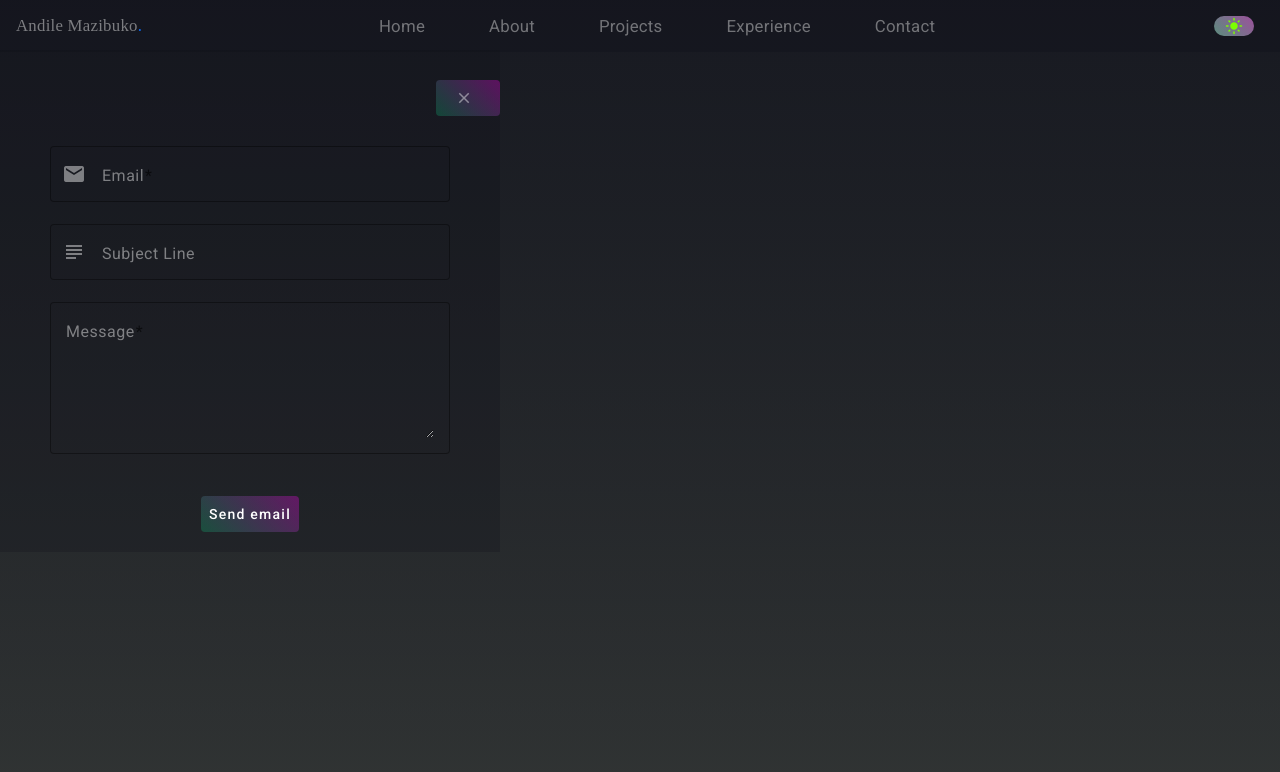
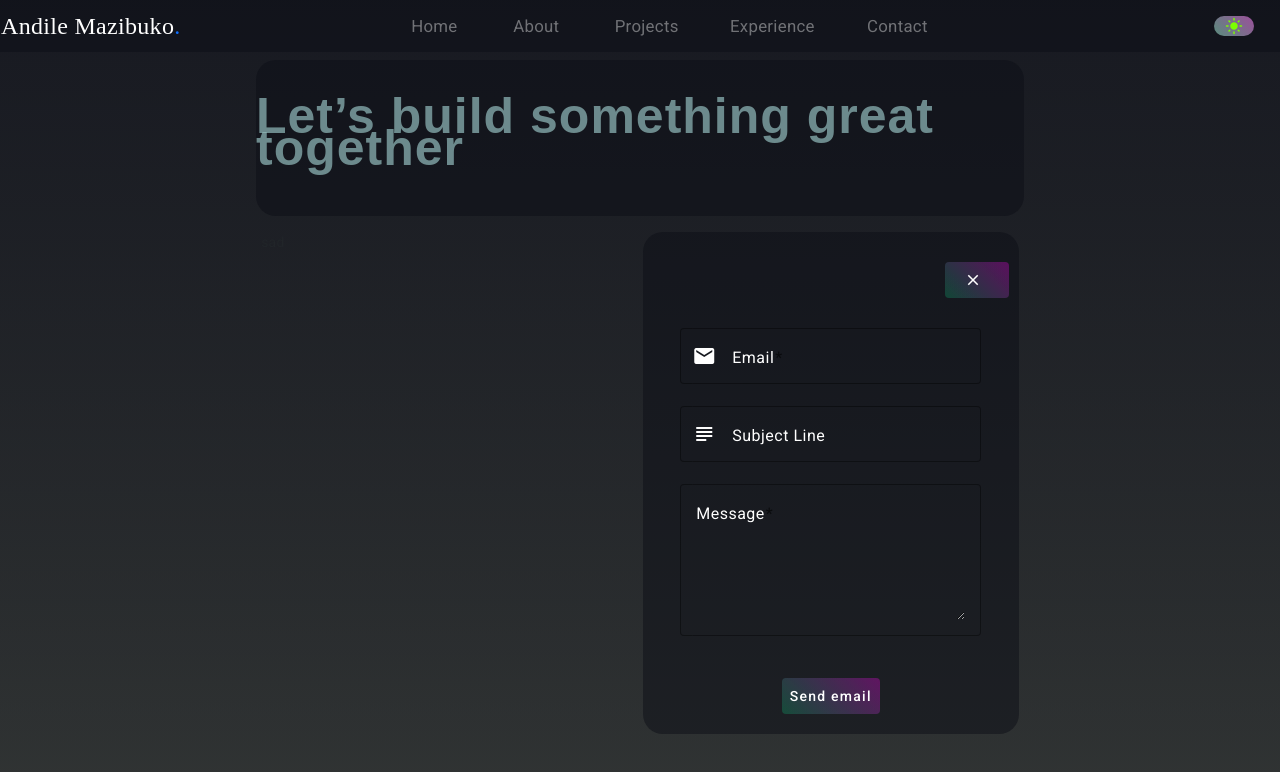
Before and after one commit to Andile-mazibuko/new-portfolio, an Angular app in the folder portfolio/: page /contact in a window 1280 px wide. Shown: the top 772 px of the page. Built offline with nearby package versions, Linux system fonts and the light colour scheme.

Commit message:
Few styling

```diff
--- a/portfolio/src/app/app.component.scss
+++ b/portfolio/src/app/app.component.scss
@@ -1,6 +1,7 @@
 .navbar-brand {
-  font-family: "Pacifico",cursive;
+  font-family: "Pacifico", cursive;
   color: var(--font-color) !important;
+  animation: none;
 }
 .theme-btn {
   background-color: var(--link-color) !important;
@@ -20,7 +21,6 @@
   display: flex;
   justify-content: center;
   align-items: center;
-
 }
 /*
 .dark-mode{
@@ -40,36 +40,55 @@ mat-icon {
   color: var(--theme-icon);
 }
 
-.route-cont{
-    width: 100%;
-    margin-top: 0%;
-    margin-bottom: 80px; // Create space between content and footer
+.route-cont {
+  width: 100%;
+  margin-top: 0%;
+  margin-bottom: 80px; // Create space between content and footer
 }
-nav{
+nav {
   background-color: var(--nav-bg-color) !important;
   z-index: 10;
   position: fixed;
   width: 100%;
 }
-button{
+button {
   background-color: unset !important;
 }
-a{
-  font-size: larger;
+a {
+  transform: scale(1.2);
+  //animation: link-animation .2s ease-in-out;
+
+}
+a:hover {
+  color: var(--theme-icon) !important;
+  font-size: x-large;
+  font-weight: 900;
+  animation: none;
 }
 @keyframes openDarkLightTheme {
-  from{
+  from {
     margin-left: -5px;
   }
-  to{
+  to {
     margin-left: 15px;
   }
 }
-@keyframes  closeLightTheme{
-  from{
+@keyframes closeLightTheme {
+  from {
     margin-left: 15px;
   }
-  to{
+  to {
     margin-left: -5px;
   }
 }
+@keyframes link-animation {
+  0% {
+    font-size: xx-large;
+  }
+  50% {
+    font-size: x-large;
+  }
+  100% {
+    font-size: large;
+  }
+}
--- a/portfolio/src/app/components/contact/contact.component.html
+++ b/portfolio/src/app/components/contact/contact.component.html
@@ -1,4 +1,14 @@
-
 <div class="cont">
-    <app-email></app-email>
+  <!--<app-email></app-email>-->
+  <div class="route-head center">
+    <h1 class="center">Let’s build something great together</h1>
+  </div>
+  <div class="content">
+    <div class="socials">
+        sad
+    </div>
+    <div class="form-container center">
+      <app-email></app-email>
+    </div>
+  </div>
 </div>
--- a/portfolio/src/app/components/contact/contact.component.scss
+++ b/portfolio/src/app/components/contact/contact.component.scss
@@ -1,5 +1,73 @@
-.cont{
+.cont {
+  width: 100%;
+  margin-top: 60px;
+  display: block;
+}
+.route-head {
+  width: 60%;
+  background-color: var(--nav-bg-color);
+  margin-left: 20%;
+  border-radius: 20px;
+  animation: borderEffect 2s normal;
+}
+h1 {
+  margin-top: 40px;
+  font-size: clamp(2rem, 5vw, 4rem);
+  font-family: "Poppins", sans-serif;
+  font-size: 50px;
+  font-weight: 900;
+  letter-spacing: 1px;
+  width: 100%;
+  height: 100px;
+  color: var(--tert-font-color);
+  animation: typingeffect 1s steps(10) 1s forwards, blink 1s infinite;
+}
+.content {
+  margin-left: 20%;
+  margin-top: 2vh;
+  width: 60%;
+  display: flex;
+  justify-content: space-evenly;
+  border-radius: 20px;
+  overflow: hidden;
+  //background-color: var(--nav-bg-color);
+}
+.socials {
+  width: 49%;
+  // background-color: var(--nav-bg-color);
+  animation: popup 2s ease-in-out;
+}
+.form-container {
+  width: 49%;
+  border-radius: 20px;
+  overflow: hidden;
+  justify-content: end !important;
+  animation: popup 2s normal;
+}
+// typing 3s steps(20) 1s forwards
+@keyframes borderEffect {
+  0% {
+    margin-top: -10%;
+  }
+  50% {
+    margin-top: 3%;
+  }
+  100% {
+    margin-top: 0;
+  }
+}
 
-    width: 100%;
-    margin-top: 50px;
+@keyframes popup {
+  0% {
+    width: 0%;
+    overflow: hidden;
+  }
+  50% {
+    width: 25%;
+    overflow: hidden;
+  }
+  100% {
+    width: 50%;
+    overflow: hidden;
+  }
 }
--- a/portfolio/src/app/components/email/email.component.scss
+++ b/portfolio/src/app/components/email/email.component.scss
@@ -6,7 +6,7 @@ DEBUGING PURPOSE
 }*/
 
 .form {
-  width: 500px;
+  width: 100%;
   background-color: var(--nav-bg-color);
   overflow: hidden;
 }
@@ -37,7 +37,7 @@ mat-form-field .mat-form-field-required-marker {
   display: none;
 }
 button{
-  margin: 20px 0;
+  margin: 20px 10px;
 }
 mat-label,input,mat-icon,textarea{
   color: var(--font-color) !important;
--- a/portfolio/src/app/components/main/main.component.scss
+++ b/portfolio/src/app/components/main/main.component.scss
@@ -14,6 +14,7 @@
   overflow: hidden;
   z-index: 2;
 }
+
 p {
   width: 100%;
   display: flex;
@@ -26,7 +27,8 @@ h1 {
   width: 100%;
   font-size: 2.8rem;
   margin-bottom: 10px;
-  color: var(--font-color);
+  color: var(--tert-font-color);
+  font-weight: 700;
 }
 .img-area {
 
--- a/portfolio/src/styles.scss
+++ b/portfolio/src/styles.scss
@@ -8,9 +8,9 @@
     rgba(12, 14, 22, 0.78),
     rgba(10, 14, 14, 0.603)
   );
-  --font-color: rgba(255, 255, 255, 0.445);
-  --sec-font-color: rgb(180, 180, 180);
-  --nav-bg-color: rgba(12, 14, 22, 0.205);
+  --font-color: rgb(255, 255, 255);
+  --sec-font-color: rgba(145, 145, 145, 0.945);
+  --nav-bg-color: rgba(12, 14, 22, 0.5);
   --btn-color: linear-gradient(
     45deg,
     rgba(0, 255, 149, 0.2),
@@ -22,7 +22,7 @@
     rgba(3, 200, 235, 0.39),
     rgba(182, 0, 155, 0.548)
   );
-  --tert-font-color: rgb(216, 216, 216);
+  --tert-font-color: rgba(145, 185, 185, 0.719);
   --box-shadow: 0 0 100px rgba(4, 142, 255, 0.815),
     0 0 100px rgba(0, 247, 255, 0.4);
   --theme-icon: rgb(123, 255, 0);
@@ -51,12 +51,13 @@ body {
   height: 100%;
   overflow: hidden;
   overflow-y: scroll;
-  background: var(--bg-color);
+  background: var(--bg-color); // TODO: animation to introduce the color: Maybe on the div that contains the route
   font-family: Roboto, "Helvetica Neue", sans-serif;
 }
 body::-webkit-scrollbar {
   display: none;
 }
+
 .cont {
   width: 100%;
   display: flex;
@@ -82,6 +83,7 @@ p {
   color: var(--sec-font-color);
   font-size: larger;
   font-family: "Gill Sans", "Gill Sans MT", Calibri, "Trebuchet MS", sans-serif;
+  font-weight: 300;
 }
 .center {
   display: flex !important;
@@ -95,6 +97,7 @@ p {
 .dialogBackdrop {
   background-color: var(--nav-bg-color) !important;
 }
+
 
 @keyframes rgbLight {
   0% {
```
